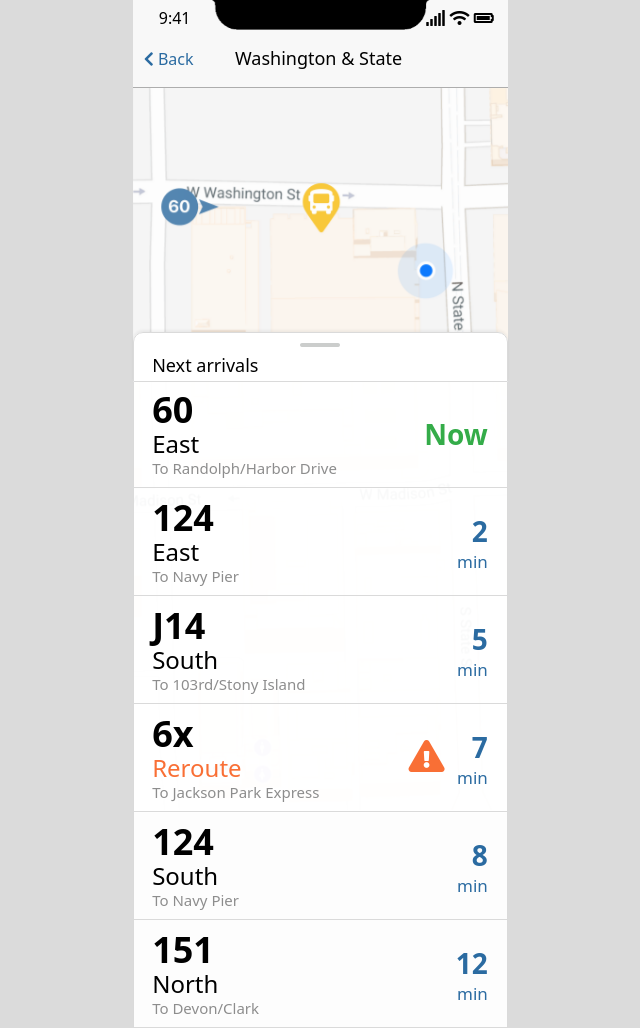
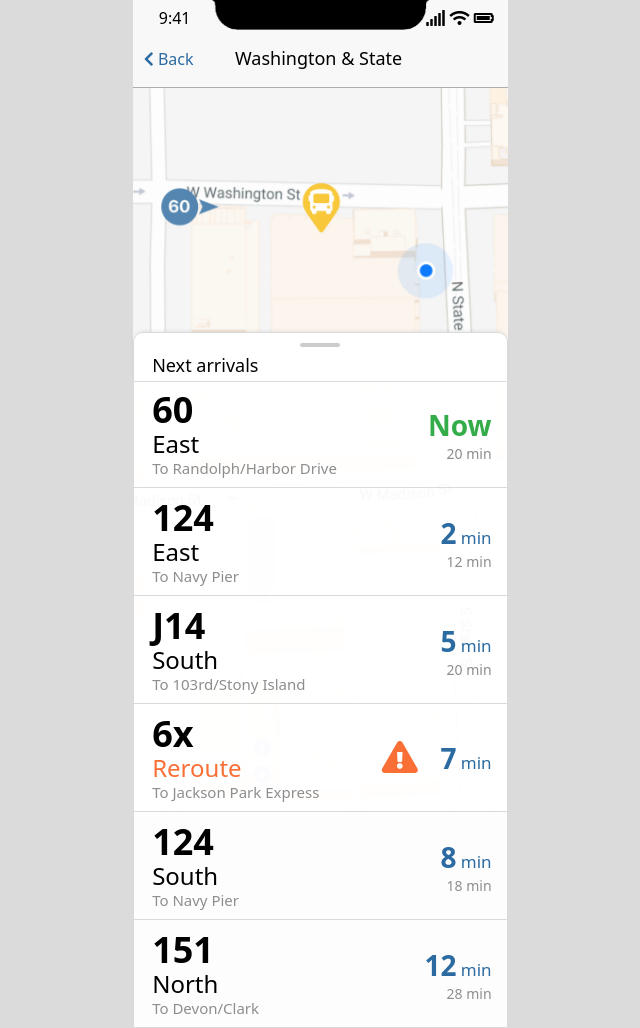
Before and after one commit to bobbiebenedito/busybus, a plain HTML site: page index.html in a window 1280 px wide. Shown: the whole page, without its empty margins (320-960 px from the left). Drawn offline with Linux system fonts and the light colour scheme.

Commit message:
Add secondary bus times

```diff
--- a/css/style.css
+++ b/css/style.css
@@ -23,6 +23,7 @@ body {
 #notch {
   position: fixed;
   width: 375px;
+  height: 812px;
   margin: 0 auto;
   z-index: 1;
 }
@@ -170,7 +171,7 @@ nav {
 .bus-info {
   position: absolute;
   display: inline-block;
-  width: 65%;
+  width: 60%;
   padding: 1% 0 1% 4%;
   top: 50%;
   transform: translateY(-50%);
@@ -200,10 +201,10 @@ nav {
 .arrival-info {
   position: absolute;
   display: inline-block;
-  width: 30%;
-  padding: 1% 5% 1% 0;
+  width: 35%;
+  padding: 1% 4% 1% 0;
   top: 50%;
-  left: 70%;
+  left: 65%;
   transform: translateY(-50%);
 }
 
@@ -215,6 +216,7 @@ nav {
 }
 
 .arrival-info h1 {
+  display: inline;
   font-size: 28px;
   font-weight: 700;
   line-height: 1.5em;
@@ -222,8 +224,18 @@ nav {
 }
 
 .arrival-info h3 {
+  display: inline;
   font-size: 17px;
   font-weight: 300;
+  line-height: 1.2em;
+  text-align: right;
+}
+
+.arrival-info h6 {
+  display: block;
+  color: #8d8d8d;
+  font-size: 14px;
+  font-weight: 200;
   line-height: 1.2em;
   text-align: right;
 }
@@ -238,6 +250,9 @@ nav {
 }
 
 div.reroute {
+  position: absolute;
+  top: 50%;
+  transform: translateY(-65%) translateX(-20%);
   display: inline-block;
-  padding: 20% 0 5% 15%;
+  padding: 20% 10% 5% 15%;
 }
--- a/index.html
+++ b/index.html
@@ -80,6 +80,7 @@
                 <div class="arrival-info">
                   <div class="time">
                     <div class="arrival-now"><h1>Now</h1></div>
+                    <h6>20 min</h6>
                   </div>
                 </div>
               </div>
@@ -98,6 +99,7 @@
                   <div class="time">
                     <h1>2</h1>
                     <h3>min</h3>
+                    <h6>12 min</h6>
                   </div>
                 </div>
               </div>
@@ -116,6 +118,7 @@
                   <div class="time">
                     <h1>5</h1>
                     <h3>min</h3>
+                    <h6>20 min</h6>
                   </div>
                 </div>
               </div>
@@ -153,6 +156,7 @@
                   <div class="time">
                     <h1>8</h1>
                     <h3>min</h3>
+                    <h6>18 min</h6>
                   </div>
                 </div>
               </div>
@@ -171,6 +175,7 @@
                   <div class="time">
                     <h1>12</h1>
                     <h3>min</h3>
+                    <h6>28 min</h6>
                   </div>
                 </div>
               </div>
```
